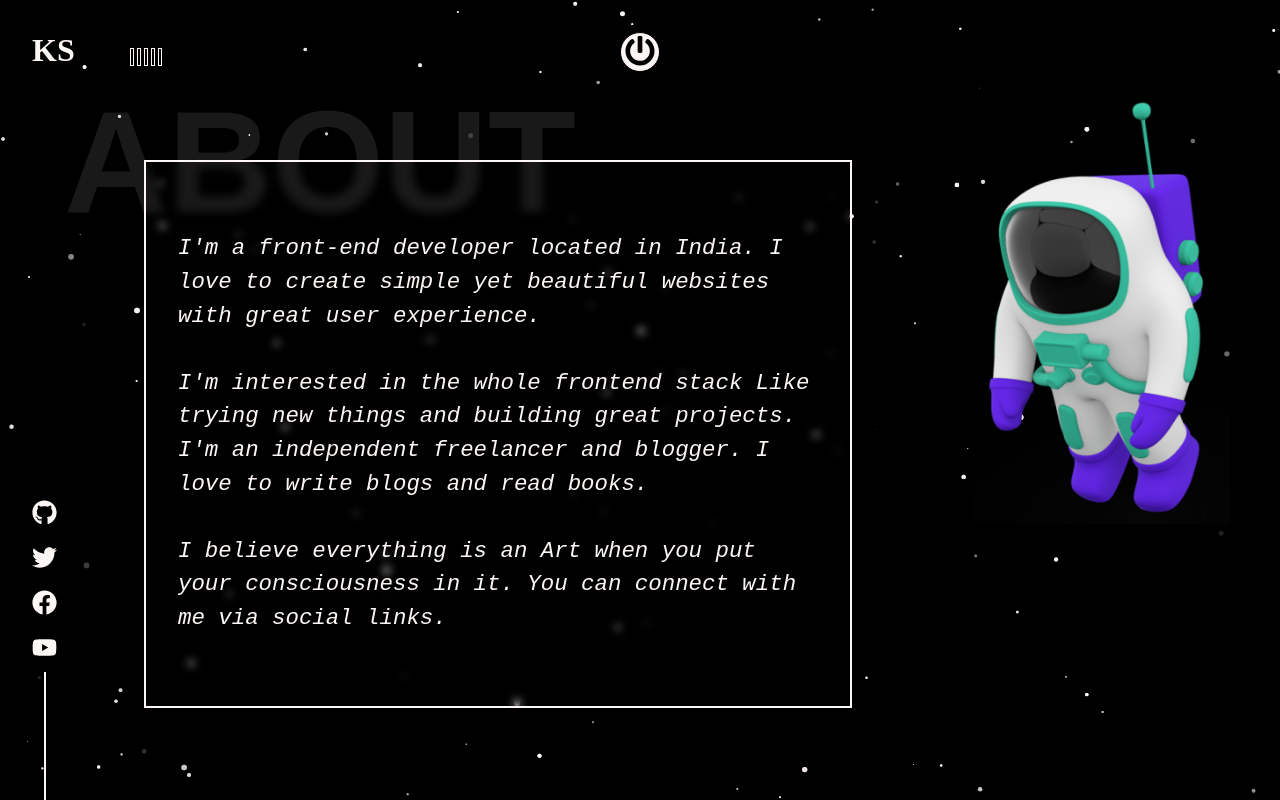
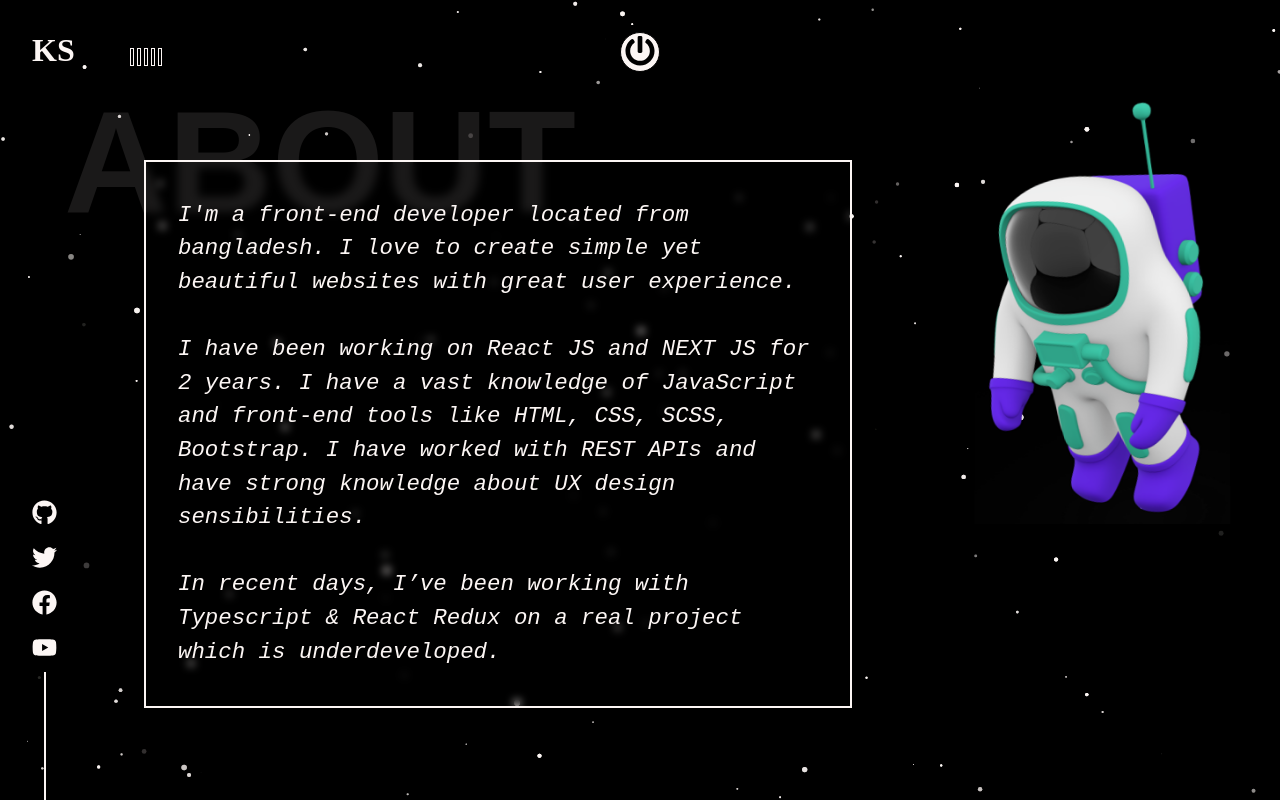
Before and after one commit to Koushik-Saha/portfolio-with-blog, a React (Create React App) app: page /about in a window 1280 px wide. Built offline with nearby package versions, Linux system fonts and the light colour scheme.

Commit message:
add about page for portfolio

```diff
--- a/src/components/AboutPage.js
+++ b/src/components/AboutPage.js
@@ -76,14 +76,14 @@ const AboutPage = () => {
                     <img src={astronaut} alt="spaceman"/>
                 </Spaceman>
                 <Main>
-                    I'm a front-end developer located in India. I love to create simple yet beautiful websites with
+                    I'm a front-end developer located from bangladesh. I love to create simple yet beautiful websites with
                     great user experience.
                     <br/> <br/>
-                    I'm interested in the whole frontend stack Like trying new things and building great projects. I'm
-                    an independent freelancer and blogger. I love to write blogs and read books.
+                    I have been working on React JS and NEXT JS for 2 years. I have a vast knowledge of JavaScript and front-end
+                    tools like HTML, CSS, SCSS, Bootstrap. I have worked with REST APIs and have strong knowledge about UX design
+                    sensibilities.
                     <br/> <br/>
-                    I believe everything is an Art when you put your consciousness in it. You can connect with me via
-                    social links.
+                    In recent days, I’ve been working with Typescript & React Redux on a real project which is underdeveloped.
                 </Main>
                 <BigTitle text="ABOUT" top="10%" left="5%"/>
             </Box>
```
